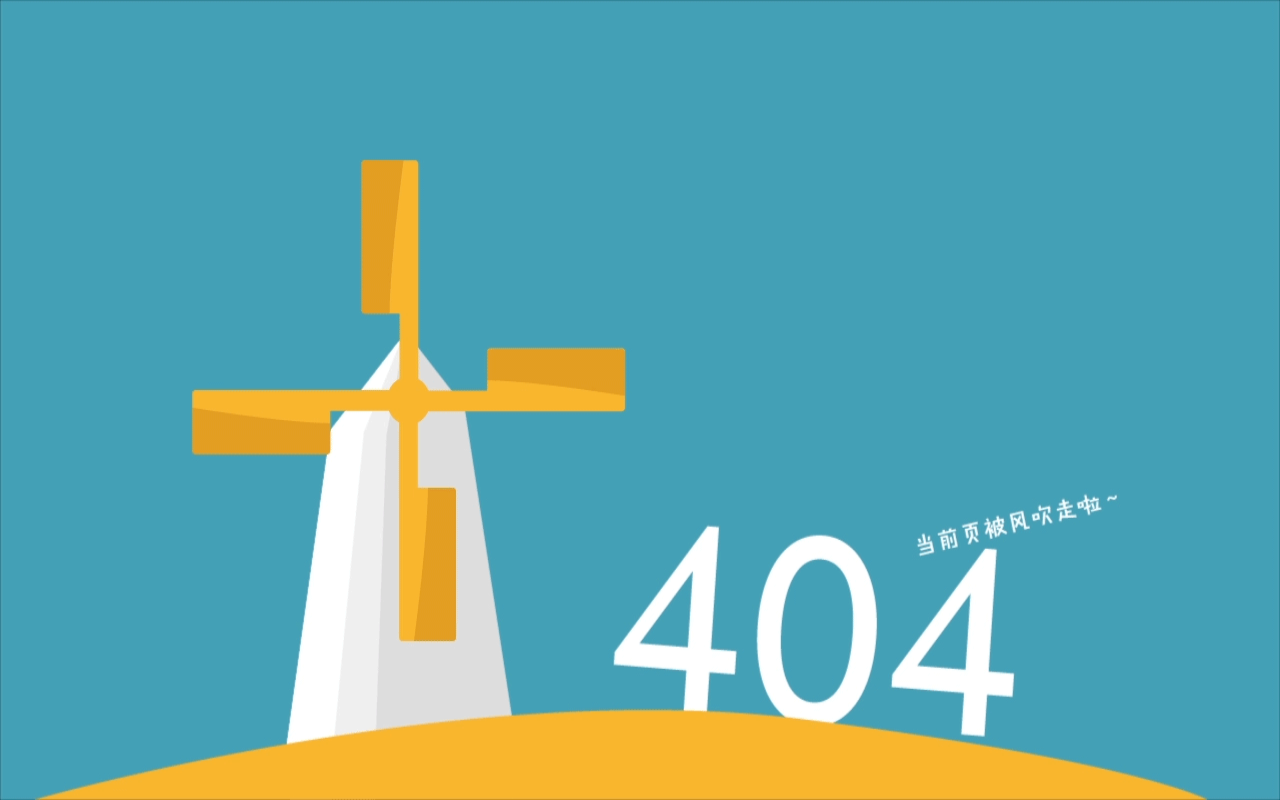
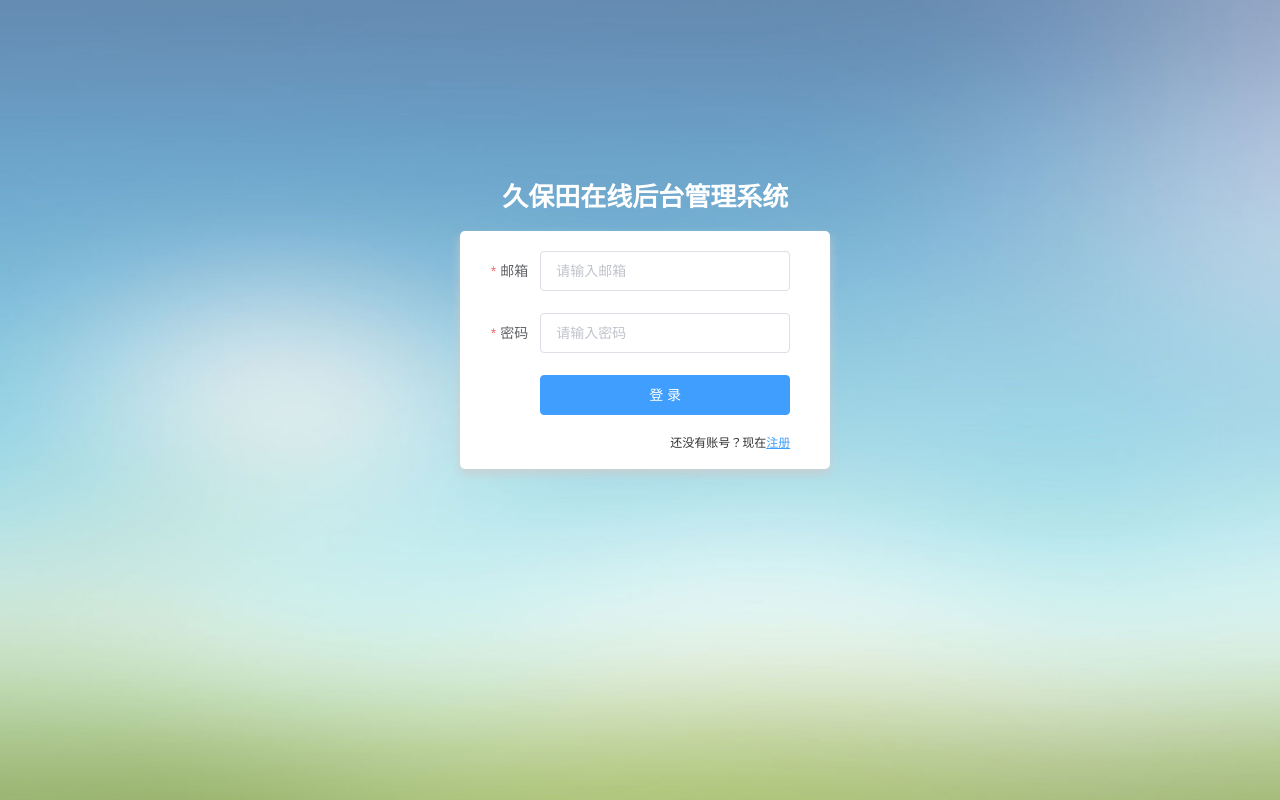
Before and after one commit to GitLuoSiyu/vue3-personal-project, a Vue app in the folder client/: page /login in a window 1280 px wide. Built offline with nearby package versions, Linux system fonts and the light colour scheme.

Commit message:
add login

```diff
--- a/client/package.json
+++ b/client/package.json
@@ -10,8 +10,10 @@
     "test:unit": "vue-cli-service test:unit"
   },
   "dependencies": {
+    "axios": "^0.18.0",
     "core-js": "^2.6.5",
     "element-ui": "^2.8.2",
+    "jwt-decode": "^2.2.0",
     "vue": "^2.6.10",
     "vue-router": "^3.0.3",
     "vuex": "^3.0.1"
--- /dev/null
+++ b/client/src/http.js
@@ -0,0 +1,44 @@
+import axios from "axios";
+import { Loading, Message } from "element-ui";
+
+let loading;
+function startLoading() {
+  loading = Loading.service({
+    lock: true,
+    text: "正在拼命加载中...",
+    background: "rgba(0,0,0,0.7)"
+  });
+}
+
+function endLoading() {
+  loading.close();
+}
+
+// 请求拦截
+axios.interceptors.request.use(
+  config => {
+    // 加载动画
+    startLoading();
+    return config;
+  },
+  error => {
+    return Promise.reject(error);
+  }
+);
+
+// 响应拦截
+axios.interceptors.response.use(
+  response => {
+    // 结束加载动画
+    endLoading();
+    return response;
+  },
+  error => {
+    // 错误提醒
+    endLoading();
+    Message.error(error.response.data);
+    return Promise.reject(error);
+  }
+);
+
+export default axios;
--- a/client/src/main.js
+++ b/client/src/main.js
@@ -1,5 +1,6 @@
 import Vue from "vue";
 import App from "./App.vue";
+import axios from "./http";
 import router from "./router";
 import store from "./store";
 
@@ -8,6 +9,8 @@
 import "element-ui/lib/theme-chalk/index.css";
 Vue.use(ElementUI);
 
+Vue.prototype.$axios = axios;
+
 Vue.config.productionTip = false;
 
 new Vue({
--- a/client/src/router.js
+++ b/client/src/router.js
@@ -3,6 +3,7 @@
 
 import Index from "./views/Index.vue";
 import Register from "./views/Register.vue";
+import Login from "./views/Login.vue";
 import NotFound from "./views/404.vue";
 
 Vue.use(Router);
@@ -26,6 +27,11 @@
       component: Register
     },
     {
+      path: "/login",
+      name: "login",
+      component: Login
+    },
+    {
       path: "*",
       name: "/404",
       component: NotFound
--- /dev/null
+++ b/client/src/views/Login.vue
@@ -0,0 +1,117 @@
+<template>
+  <div class="login">
+    <section class="form_container">
+      <div class="manage_tip">
+        <span class="title">久保田在线后台管理系统</span>
+      </div>
+      <el-form
+        :model="loginUser"
+        :rules="rules"
+        ref="loginForm"
+        class="loginForm"
+        label-width="60px"
+      >
+        <el-form-item label="邮箱" prop="email">
+          <el-input
+            v-model="loginUser.email"
+            placeholder="请输入邮箱"
+          ></el-input>
+        </el-form-item>
+        <el-form-item label="密码" prop="password">
+          <el-input
+            v-model="loginUser.password"
+            placeholder="请输入密码"
+            type="password"
+          ></el-input>
+        </el-form-item>
+        <el-form-item>
+          <el-button
+            type="primary"
+            @click="submitForm('loginForm')"
+            class="submit_btn"
+            >登 录</el-button
+          >
+        </el-form-item>
+        <div class="tiparea">
+          <p>还没有账号？现在<router-link to="/register">注册</router-link></p>
+        </div>
+      </el-form>
+    </section>
+  </div>
+</template>
+
+<script>
+import jwt_decode from "jwt-decode";
+
+export default {
+  name: "login",
+  comments: {},
+  data() {
+    return {
+      loginUser: {
+        email: "",
+        password: ""
+      },
+      rules: {
+        email: [
+          {
+            type: "email",
+            required: true,
+            message: "邮箱格式不正确",
+            trigger: "change"
+          }
+        ],
+        password: [
+          { required: true, message: "密码不能为空", trigger: "blur" },
+          { min: 6, max: 30, message: "长度在 6 到 30 个字符", trigger: "blur" }
+        ]
+      }
+    };
+  }
+};
+</script>
+
+<style scoped>
+.login {
+  position: relative;
+  width: 100%;
+  height: 100%;
+  background: url(../assets/images/bg.jpg) no-repeat center center;
+  background-size: 100% 100%;
+}
+.form_container {
+  width: 370px;
+  height: 210px;
+  position: absolute;
+  top: 20%;
+  left: 34%;
+  padding: 25px;
+  border-radius: 5px;
+  text-align: center;
+}
+.form_container .manage_tip .title {
+  font-family: "Microsoft YaHei";
+  font-weight: bold;
+  font-size: 26px;
+  color: #fff;
+}
+.loginForm {
+  margin-top: 20px;
+  background-color: #fff;
+  padding: 20px 40px 20px 20px;
+  border-radius: 5px;
+  box-shadow: 0px 5px 10px #cccc;
+}
+
+.submit_btn {
+  width: 100%;
+}
+.tiparea {
+  text-align: right;
+  font-size: 12px;
+  color: #333;
+}
+.tiparea p a {
+  color: #409eff;
+}
+</style>
--- a/client/src/views/Register.vue
+++ b/client/src/views/Register.vue
@@ -110,7 +110,33 @@
   props: [],
   created() {},
   methods: {
-    submitForm() {}
+    submitForm(formName) {
+      this.$refs[formName].validate(valid => {
+        if (valid) {
+          // alert("sumbit");
+          this.$axios
+            .post("/api/users/register", this.registerUser)
+            .then(res => {
+              // 注册成功
+              this.$message({
+                message: "账号注册成功",
+                type: "success"
+              });
+            });
+
+          this.$router.push("/login");
+          // .catch(err => {
+          //   this.$message({
+          //     message: "账号已被注册",
+          //     type: "error"
+          //   });
+          // });
+        } else {
+          console.log("error submit!");
+          return false;
+        }
+      });
+    }
   }
 };
 </script>
--- /dev/null
+++ b/client/vue.config.js
@@ -0,0 +1,64 @@
+const path = require("path");
+const debug = process.env.NODE_ENV !== "production";
+
+module.exports = {
+  baseUrl: "/", // 根域上下文目录
+  outputDir: "dist", // 构建输出目录
+  assetsDir: "assets", // 静态资源目录 (js, css, img, fonts)
+  lintOnSave: false, // 是否开启eslint保存检测，有效值：ture | false | 'error'
+  runtimeCompiler: true, // 运行时版本是否需要编译
+  transpileDependencies: [], // 默认babel-loader忽略mode_modules，这里可增加例外的依赖包名
+  productionSourceMap: true, // 是否在构建生产包时生成 sourceMap 文件，false将提高构建速度
+  configureWebpack: config => {
+    // webpack配置，值位对象时会合并配置，为方法时会改写配置
+    if (debug) {
+      // 开发环境配置
+      config.devtool = "cheap-module-eval-source-map";
+    } else {
+      // 生产环境配置
+    }
+    // Object.assign(config, { // 开发生产共同配置
+    //     resolve: {
+    //         alias: {
+    //             '@': path.resolve(__dirname, './src'),
+    //             '@c': path.resolve(__dirname, './src/components'),
+    //             'vue$': 'vue/dist/vue.esm.js'
+    //         }
+    //     }
+    // })
+  },
+  chainWebpack: config => {
+    // webpack链接API，用于生成和修改webapck配置，https://github.com/vuejs/vue-cli/blob/dev/docs/webpack.md
+    if (debug) {
+      // 本地开发配置
+    } else {
+      // 生产开发配置
+    }
+  },
+  parallel: require("os").cpus().length > 1, // 构建时开启多进程处理babel编译
+  pluginOptions: {
+    // 第三方插件配置
+  },
+  pwa: {
+    // 单页插件相关配置 https://github.com/vuejs/vue-cli/tree/dev/packages/%40vue/cli-plugin-pwa
+  },
+  devServer: {
+    open: true,
+    host: "localhost",
+    port: 8081,
+    https: false,
+    hotOnly: false,
+    proxy: {
+      // 配置跨域
+      "/api": {
+        target: "http://localhost:8081/api/",
+        ws: true,
+        changOrigin: true,
+        pathRewrite: {
+          "^/api": ""
+        }
+      }
+    },
+    before: app => {}
+  }
+};
```
